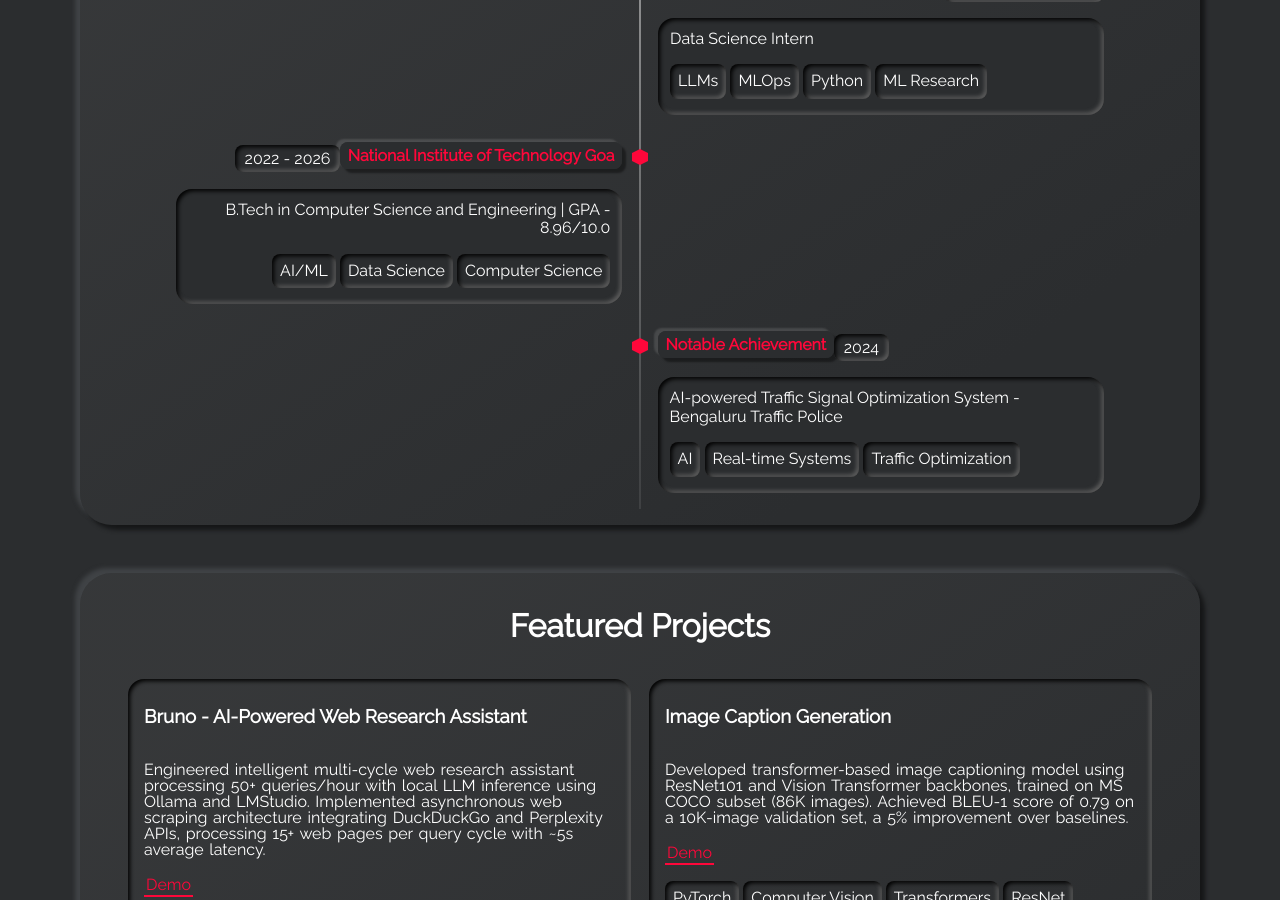
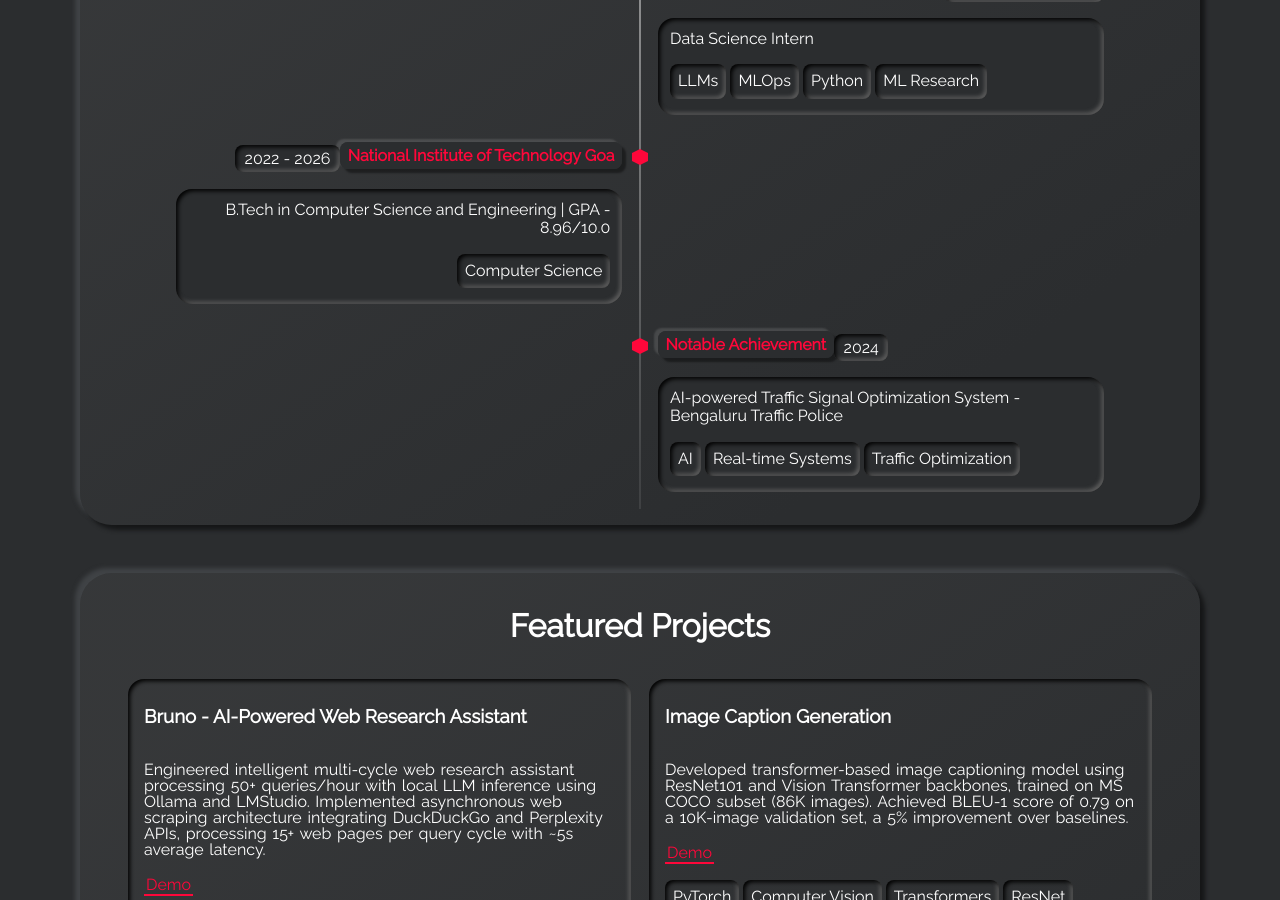
Before and after one commit to keshavv-dadhich/keshavv-dadhich.github.io, a Jekyll site: the page built from index.html, in a window 1280 px wide and 900 px high, scrolled down 2576 px. Built offline with Jekyll 4.4.1, drawn with Linux system fonts in a browser that asks for light colours.

Commit message:
Update: Simplify education tags to just Computer Science

```diff
--- a/_data/timeline.yml
+++ b/_data/timeline.yml
@@ -33,8 +33,6 @@
   date: "2022 - 2026"
   subtitle: "B.Tech in Computer Science and Engineering | GPA - 8.96/10.0"
   tags:
-    - tag: AI/ML
-    - tag: Data Science
     - tag: Computer Science
   timeline-side: left
 
```
